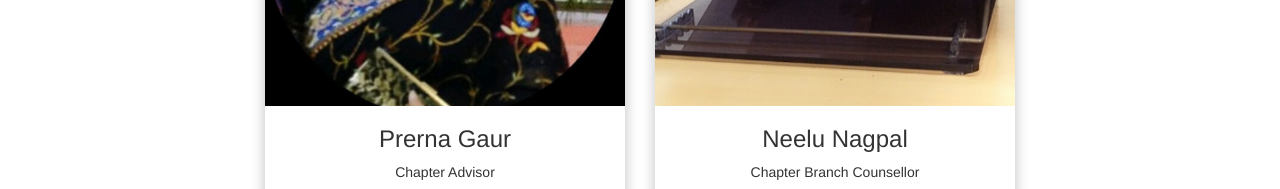
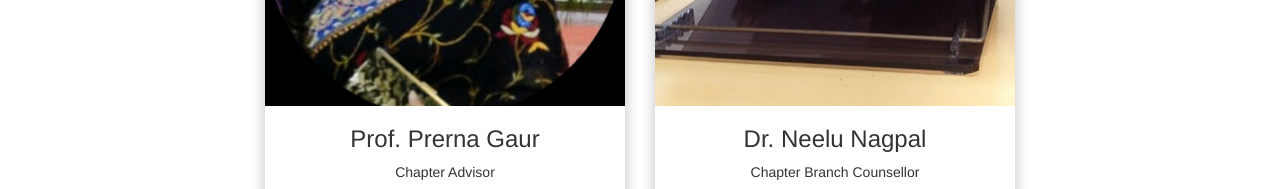
Before and after one commit to ieeeiasmait/ieeeiasmait.github.io, a plain HTML site: page index.html in a window 1280 px wide. Shown: the part 2760-2949 px from the top of the page. Drawn offline with nearby package versions, Linux system fonts and the light colour scheme.

Commit message:
Designation added

```diff
--- a/index.html
+++ b/index.html
@@ -189,7 +189,7 @@
 
 				<div class="card">
 					<img src="./image/prerna-mam.png" style="width: 100%" >
-					  <h3>Prerna Gaur</h3>
+					  <h3>Prof. Prerna Gaur</h3>
 					  <p class="title">Chapter Advisor</p>
 					  <a href="" class="btn btn-social-icon btn-linkedin" target="_blank"><i class="fa fa-linkedin-square fa-3x" aria-hidden="true"></i></a>
 					  <a href="" class="btn btn-social-icon btn-github"><i class="fa fa-github fa-3x" aria-hidden="true"></i></a>
@@ -198,7 +198,7 @@
 			<div class="col-sm-4 col-xs-12">
 				<div class="card">
 					<img src="./image/neelu-mam.png" style="width: 100%" >
-					  <h3>Neelu Nagpal</h3>
+					  <h3>Dr. Neelu Nagpal</h3>
 					  <p class="title">Chapter Branch Counsellor</p>
 					  <a href="" class="btn btn-social-icon btn-linkedin" target="_blank"><i class="fa fa-linkedin-square fa-3x" aria-hidden="true"></i></a>
 					  <a href="" class="btn btn-social-icon btn-github"><i class="fa fa-github fa-3x" aria-hidden="true"></i></a>
```
